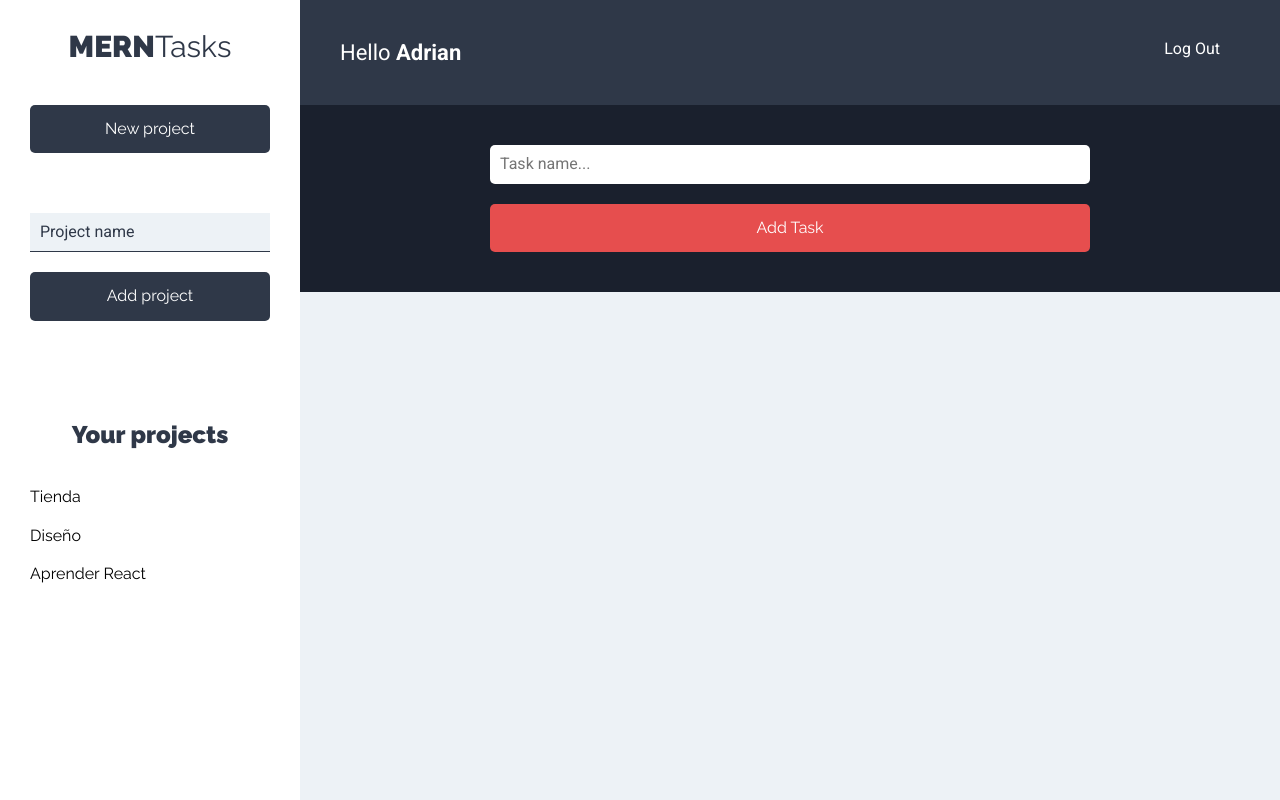
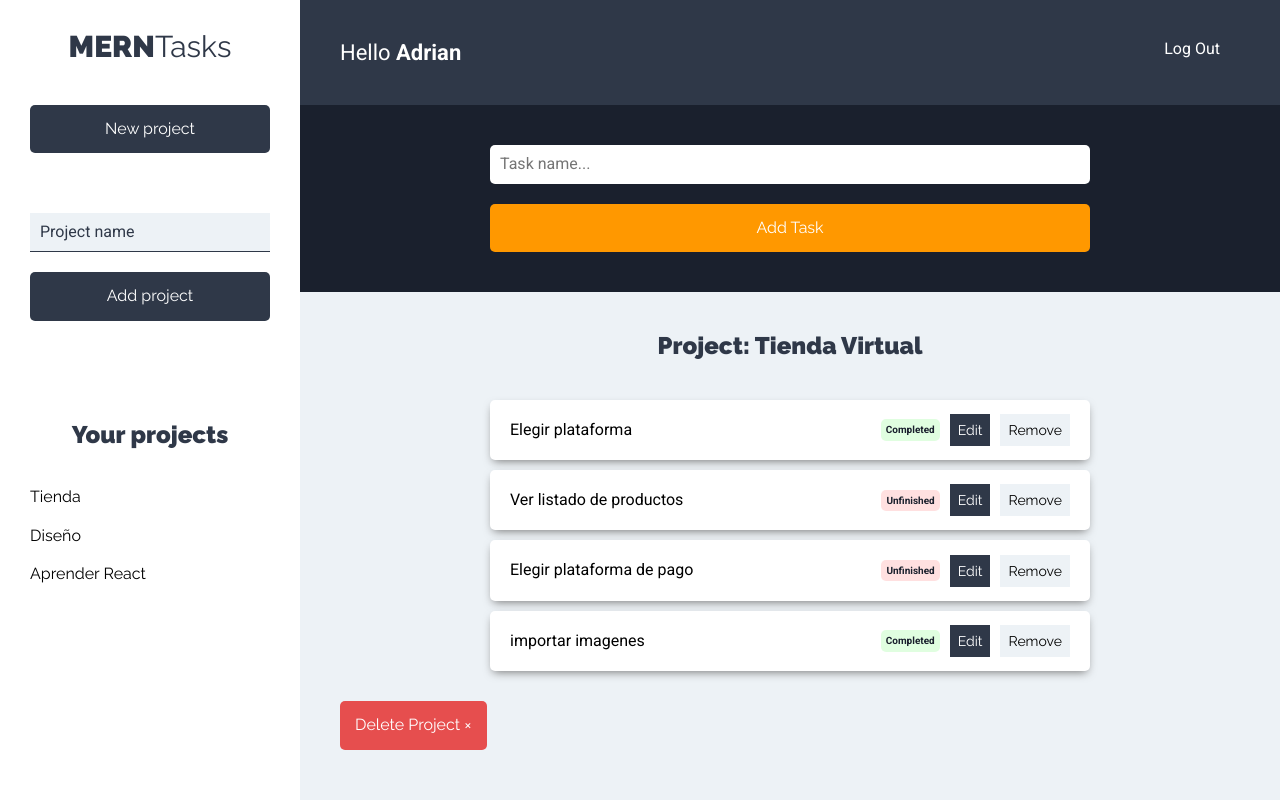
Before and after one commit to AdriWaxman/MERN-Tasks, a React (Create React App) app in the folder client/: page /projects in a window 1280 px wide. Built offline with nearby package versions, Linux system fonts and the light colour scheme.

Commit message:
Finish tasks template, creating context for projects

```diff
--- /dev/null
+++ b/client/src/components/context/projects/projectContext.js
@@ -0,0 +1,5 @@
+import React, { createContext } from 'react';
+
+const projectContext  = createContext();
+
+export default projectContext;
--- a/client/src/components/projects/Projects.js
+++ b/client/src/components/projects/Projects.js
@@ -3,6 +3,7 @@ import React from 'react';
 import Sidebar from '../layout/Sidebar';
 import Bar from '../layout/Bar';
 import FormTask from '../tasks/FormTask';
+import TasksList from '../tasks/TasksList';
 
 const Projects = () => {
   return (
@@ -16,7 +17,7 @@ const Projects = () => {
         <main>
           <FormTask />
           <div className="contenedor-tareas">
-
+            <TasksList />
           </div>
         </main>
       </div>
--- a/client/src/components/tasks/FormTask.js
+++ b/client/src/components/tasks/FormTask.js
@@ -1,4 +1,5 @@
 import React from 'react';
+
 
 const FormTask = () => {
   return (
@@ -17,7 +18,7 @@ const FormTask = () => {
         <div className="contenedor-input">
           <input
             type="submit"
-            className="btn btn-coral btn-submit btn-block"
+            className="btn btn-add btn-submit btn-block"
             value="Add Task"
           />
         </div>
--- a/client/src/components/tasks/Task.js
+++ b/client/src/components/tasks/Task.js
@@ -1,7 +1,27 @@
 import React from 'react';
 
-const Task = () => {
-  return (  );
+const Task = ({task}) => {
+  return (
+    <li className="tarea sombra">
+      <p>{task.name}</p>
+
+        <div className="estado">
+          {task.stateTask
+            ?
+              (<button type="button" className="completo">Completed</button>)
+            :
+            (<button type="button" className="incompleto">Unfinished</button>)
+          }
+        </div>
+
+        <div className="acciones">
+          <button type="button" className="btn btn-primario">Edit</button>
+          <button type="button" className="btn btn-secundario">Remove</button>
+        </div>
+    </li>
+
+
+   );
 }
 
 export default Task;
--- a/client/src/components/tasks/TasksList.js
+++ b/client/src/components/tasks/TasksList.js
@@ -1,7 +1,31 @@
-import React from 'react';
+import React, { Fragment } from 'react';
+import Task from './Task';
 
 const TasksList = () => {
-  return (  );
+
+  const projectTasks = [
+    {name: 'Elegir plataforma', stateTask: true},
+    {name: 'Ver listado de productos', stateTask: false},
+    {name: 'Elegir plataforma de pago', stateTask: false},
+    {name: 'importar imagenes', stateTask: true}
+  ];
+
+  return (
+    <Fragment>
+      <h2>Project: Tienda Virtual</h2>
+      <ul className="listado-tareas">
+        {projectTasks.length === 0
+          ? (<li className="tarea"><p>No tasks availables</p></li>)
+          : (projectTasks.map(task => (
+            <Task
+              task={task}
+            />
+          )))
+        }
+      </ul>
+      <button type="button" className="btn btn-eliminar">Delete Project &times;</button>
+    </Fragment>
+   );
 }
 
 export default TasksList;
--- a/client/src/index.css
+++ b/client/src/index.css
@@ -6,6 +6,7 @@
     --negro: #000000;
     --blueLink: #1976d2;
     --redCoral: #e64e4e;
+    --addOrange: #ff9800;
     --headingFont: 'Raleway', sans-serif;
     --textFont: 'Roboto', sans-serif;
 }
@@ -93,12 +94,23 @@ a {
     background-color: var(--gris1);
 }
 
-.btn-coral {
+.btn-add {
+    background-color: var(--addOrange);
+    color: var(--blanco);
+}
+
+.btn-add:hover {
+    box-shadow: 0 0 0 1px var(--addOrange);
+    background-color: transparent;
+    color: var(--addOrange);
+}
+
+.btn-eliminar {
     background-color: var(--redCoral);
     color: var(--blanco);
 }
 
-.btn-coral:hover {
+.btn-eliminar:hover {
     box-shadow: 0 0 0 1px var(--redCoral);
     background-color: transparent;
     color: var(--redCoral);
```
Also changed, not shown: client/src/components/context/projects/projectReducer.js (added), client/src/components/context/projects/projectState.js (added), client/src/components/types/index.js (added), 1 other file (tests, documents, lock files or other folders).
